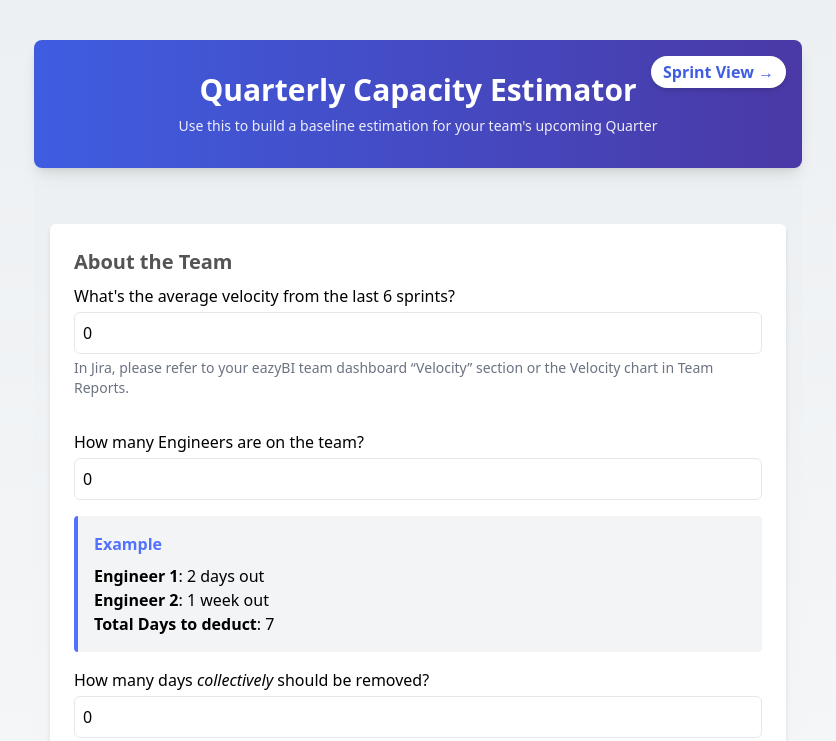
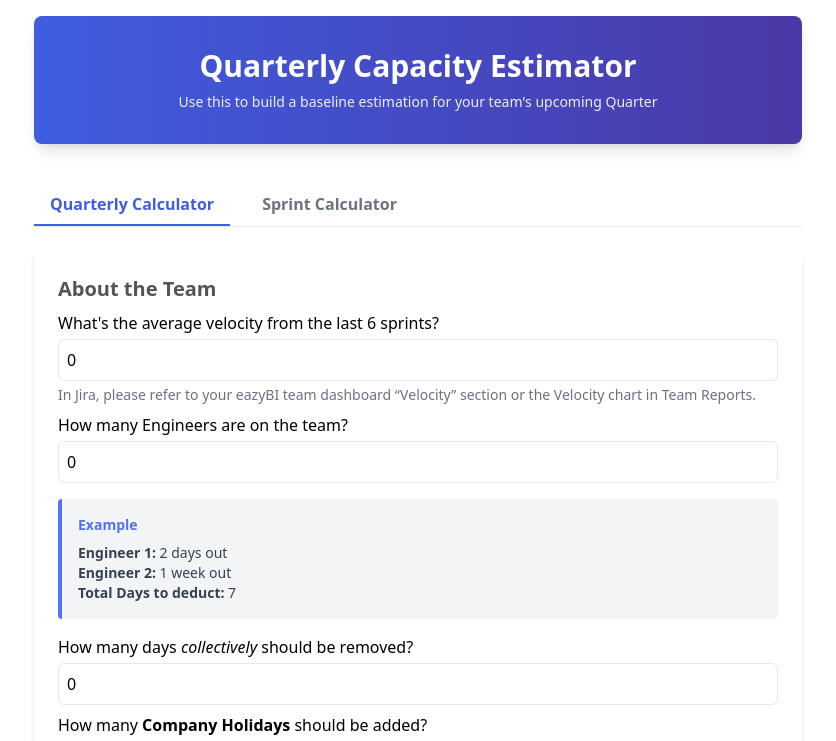
Before and after one commit to TaylorSampson/QuarterlyCapacityEstimator, a React (Vite) app: page / in a window 1280 px wide. Shown: the top 741 px of the page, without its empty margins (222-1058 px from the left). Built offline with nearby package versions, Linux system fonts and the light colour scheme.

Commit message:
Refactor layout: unified gradient header, fixed spacing and tabs

```diff
--- a/src/App.jsx
+++ b/src/App.jsx
@@ -1,5 +1,4 @@
-// React version of the Capacity Estimator with animations using Framer Motion
-import { useState } from "react";
+import { useState, useEffect } from "react";
 import { motion, AnimatePresence } from "framer-motion";
 
 export default function CapacityEstimator() {
@@ -7,13 +6,20 @@ export default function CapacityEstimator() {
   const [teamSize, setTeamSize] = useState(0);
   const [removeDays, setRemoveDays] = useState(0);
   const [holidays, setHolidays] = useState(0);
+
   const [results, setResults] = useState(null);
+  const [chartData, setChartData] = useState([]);
+
+  const [plannedPoints, setPlannedPoints] = useState(0);
+  const [expAddEng, setExpAddEng] = useState(0);
+  const [expRemoveEng, setExpRemoveEng] = useState(0);
+  const [expExtraOOO, setExpExtraOOO] = useState(0);
+
+  const sprints = 6;
+  const sprintLength = 10;
 
   const calculate = (e) => {
     e.preventDefault();
-    const sprints = 6;
-    const sprintLength = 10;
-
     const maxQuarterCapacity = velocity * sprints;
     const pointsPerPerson = teamSize > 0 ? velocity / teamSize : 0;
     const pointsPerDay = pointsPerPerson / sprintLength;
@@ -33,75 +39,69 @@ export default function CapacityEstimator() {
   };
 
   return (
-    <div className="min-h-screen bg-gradient-to-b from-[#edf0f2] to-[#f6f8fa] font-nunito p-4">
-      <div className="max-w-3xl mx-auto">
-
-        <form onSubmit={calculate} className="bg-white mt-6 p-6 rounded-md shadow-md">
+    <>
+      <form onSubmit={calculate} className="bg-white mt-6 p-6 rounded-md shadow-md max-w-3xl mx-auto">
         <fieldset className="mb-4">
           <legend className="text-xl font-bold text-[#545454] mb-2">About the Team</legend>
 
-            <label className="block mb-2">What's the average velocity from the last 6 sprints?
+          <label className="block mb-2">
+            What's the average velocity from the last 6 sprints?
             <input
               type="text"
               inputMode="numeric"
-                pattern="[0-9]*"
-                min="1"
-                required
               value={velocity}
               onFocus={e => setTimeout(() => e.target.select(), 0)}
               onChange={e => setVelocity(+e.target.value.replace(/\D/g, ""))}
               className="block w-full mt-1 p-2 border rounded-md"
+              required
             />
             <p className="text-sm text-gray-500 mt-1">
               In Jira, please refer to your eazyBI team dashboard “Velocity” section or the Velocity chart in Team Reports.
             </p>
-                <br />
           </label>
 
-            <label className="block mb-2">How many Engineers are on the team?
+          <label className="block mb-2">
+            How many Engineers are on the team?
             <input
               type="text"
-                pattern="[0-9]*"
-                min="1"
-                required
+              inputMode="numeric"
               value={teamSize}
               onFocus={e => setTimeout(() => e.target.select(), 0)}
               onChange={e => setTeamSize(+e.target.value.replace(/\D/g, ""))}
               className="block w-full mt-1 p-2 border rounded-md"
+              required
             />
           </label>
 
-            <div className="bg-gray-100 border-l-4 border-[#5271ff] p-4 my-4 rounded">
+          <div className="bg-gray-100 border-l-4 border-[#5271ff] p-4 my-4 rounded text-sm text-gray-700">
             <h3 className="text-[#5271ff] font-bold mb-2">Example</h3>
-              <p><strong>Engineer 1</strong>: 2 days out</p>
-              <p><strong>Engineer 2</strong>: 1 week out</p>
-              <p><strong>Total Days to deduct</strong>: 7</p>
+            <p><strong>Engineer 1:</strong> 2 days out</p>
+            <p><strong>Engineer 2:</strong> 1 week out</p>
+            <p><strong>Total Days to deduct:</strong> 7</p>
           </div>
 
-            <label className="block mb-2">How many days <i>collectively</i> should be removed?
+          <label className="block mb-2">
+            How many days <em>collectively</em> should be removed?
             <input
               type="text"
-                pattern="[0-9]*"
-                min="0"
+              inputMode="numeric"
               value={removeDays}
               onFocus={e => setTimeout(() => e.target.select(), 0)}
               onChange={e => setRemoveDays(+e.target.value.replace(/\D/g, ""))}
               className="block w-full mt-1 p-2 border rounded-md"
             />
-
           </label>
 
-            <label className="block mb-2">How many <strong>Company Holidays</strong> should be added?
+          <label className="block mb-2">
+            How many <strong>Company Holidays</strong> should be added?
             <input
               type="text"
-                pattern="[0-9]*"
-                min="0"
+              inputMode="numeric"
               value={holidays}
               onFocus={e => setTimeout(() => e.target.select(), 0)}
               onChange={e => setHolidays(+e.target.value.replace(/\D/g, ""))}
               className="block w-full mt-1 p-2 border rounded-md"
             />
-
           </label>
         </fieldset>
 
@@ -115,15 +115,15 @@ export default function CapacityEstimator() {
         </div>
       </form>
 
+      {results && (
         <AnimatePresence>
-          {results && (
           <motion.div
             key="results"
             initial={{ opacity: 0, y: 10 }}
             animate={{ opacity: 1, y: 0 }}
             exit={{ opacity: 0, y: -10 }}
             transition={{ duration: 0.6 }}
-              className="mt-6 p-[4px] rounded-md bg-gradient-to-r from-[#3f5de1] to-[#4a39a6] shadow-md"
+            className="mt-6 p-[4px] rounded-md bg-gradient-to-r from-[#3f5de1] to-[#4a39a6] shadow-md max-w-3xl mx-auto"
           >
             <div className="bg-white rounded-md p-6 text-center">
               <h2 className="text-2xl font-bold text-[#3f5de1]">Recommended Capacity Commitment:</h2>
@@ -133,10 +133,8 @@ export default function CapacityEstimator() {
               <p className="text-gray-600"><strong>Capacity with Reserve (20%):</strong> {results.adjustedWithReserve}</p>
             </div>
           </motion.div>
-
+        </AnimatePresence>
       )}
-        </AnimatePresence>
-      </div>
-    </div>
+    </>
   );
 }
--- a/src/TabbedApp.jsx
+++ b/src/TabbedApp.jsx
@@ -1,57 +1,60 @@
 import { useState } from "react";
 import { motion } from "framer-motion";
 import CapacityEstimator from './App';
-// import SprintEstimator from './SprintEstimator';
 
 export default function TabbedApp() {
   const [activeTab, setActiveTab] = useState("quarter");
-  const isQuarter = activeTab === "quarter";
 
   return (
-    <div className="min-h-screen bg-gradient-to-b from-[#edf0f2] to-[#f6f8fa] font-nunito pt-10 px-4">
-      {/* CONTAINER */}
+    <div className="min-h-screen bg-white font-nunito p-4">
       <div className="max-w-3xl mx-auto">
 
-        {/* 🌟 Animated Header */}
+        {/* 🔷 Header stays outside the tab switcher */}
         <motion.div
           initial={{ opacity: 0, y: -20 }}
           animate={{ opacity: 1, y: 0 }}
           transition={{ duration: 0.8 }}
-          className="relative text-center py-8 bg-gradient-to-r from-[#3f5de1] to-[#4a39a6] text-white rounded-lg shadow-lg mb-8"
+          className="text-center py-8 bg-gradient-to-r from-[#3f5de1] to-[#4a39a6] text-white rounded-lg shadow-lg mb-10"
         >
-          <h1 className="text-3xl font-bold">
-            {isQuarter ? "Quarterly Capacity Estimator" : "Sprint Capacity Estimator"}
-          </h1>
+          <h1 className="text-3xl font-bold">Quarterly Capacity Estimator</h1>
           <p className="mt-2 text-white text-sm opacity-90">
-            {isQuarter
-              ? "Use this to build a baseline estimation for your team's upcoming Quarter"
-              : "Plan sprint-level commitments and calculate team availability in detail"}
+            Use this to build a baseline estimation for your team's upcoming Quarter
           </p>
-
-          <button
-            onClick={() => setActiveTab(isQuarter ? "sprint" : "quarter")}
-            className={`absolute top-4 ${isQuarter ? "right-4" : "left-4"}
-              bg-white text-[#3f5de1] font-bold py-1 px-3 rounded-full shadow-md hover:bg-gray-100 transition`}
-          >
-            {isQuarter ? "Sprint View →" : "← Quarterly View"}
-          </button>
         </motion.div>
 
-        {/* RENDER VIEW */}
-        <div>
-          {isQuarter ? (
-            <div className="-mt-4">
-              <CapacityEstimator />
-            </div>
-          ) : (
-            <div className="text-center font-medium text-gray-600 bg-white rounded-md p-8 shadow">
-              🚧 Sprint Calculator Coming Soon!
-            </div>
-          )}
+        {/* 🟪 Tab Buttons */}
+        <div className="flex mb-6 border-b border-gray-200">
+          <button
+            onClick={() => setActiveTab("quarter")}
+            className={`py-2 px-4 font-semibold border-b-2 transition ${
+              activeTab === "quarter"
+                ? "text-[#3f5de1] border-[#3f5de1]"
+                : "text-gray-500 border-transparent hover:text-[#3f5de1]"
+            }`}
+          >
+            Quarterly Calculator
+          </button>
+          <button
+            onClick={() => setActiveTab("sprint")}
+            className={`ml-4 py-2 px-4 font-semibold border-b-2 transition ${
+              activeTab === "sprint"
+                ? "text-[#3f5de1] border-[#3f5de1]"
+                : "text-gray-500 border-transparent hover:text-[#3f5de1]"
+            }`}
+          >
+            Sprint Calculator
+          </button>
         </div>
 
-      </div> {/* closes max-w-3xl */}
+        {/* 🧩 Tab Content */}
+        {activeTab === "quarter" ? (
+          <CapacityEstimator />
+        ) : (
+          <div className="text-center font-medium text-gray-600 p-8">
+            🚧 Sprint Calculator Coming Soon!
+          </div>
+        )}
+      </div>
     </div>
-
   );
 }
```
Also changed, not shown: 1 other file (tests, documents, lock files or other folders). Lines whose indentation alone changed are shown as unchanged.
